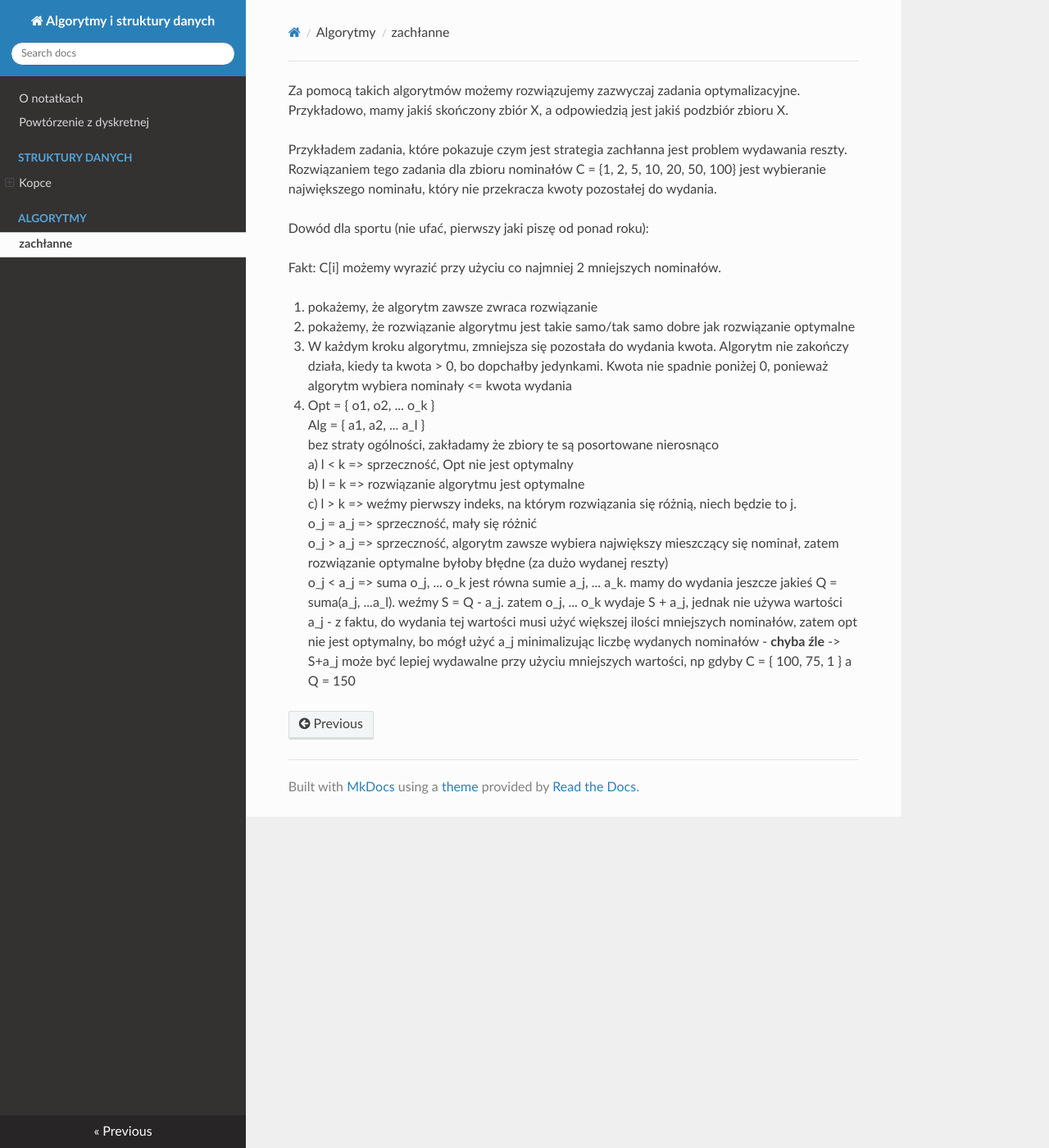
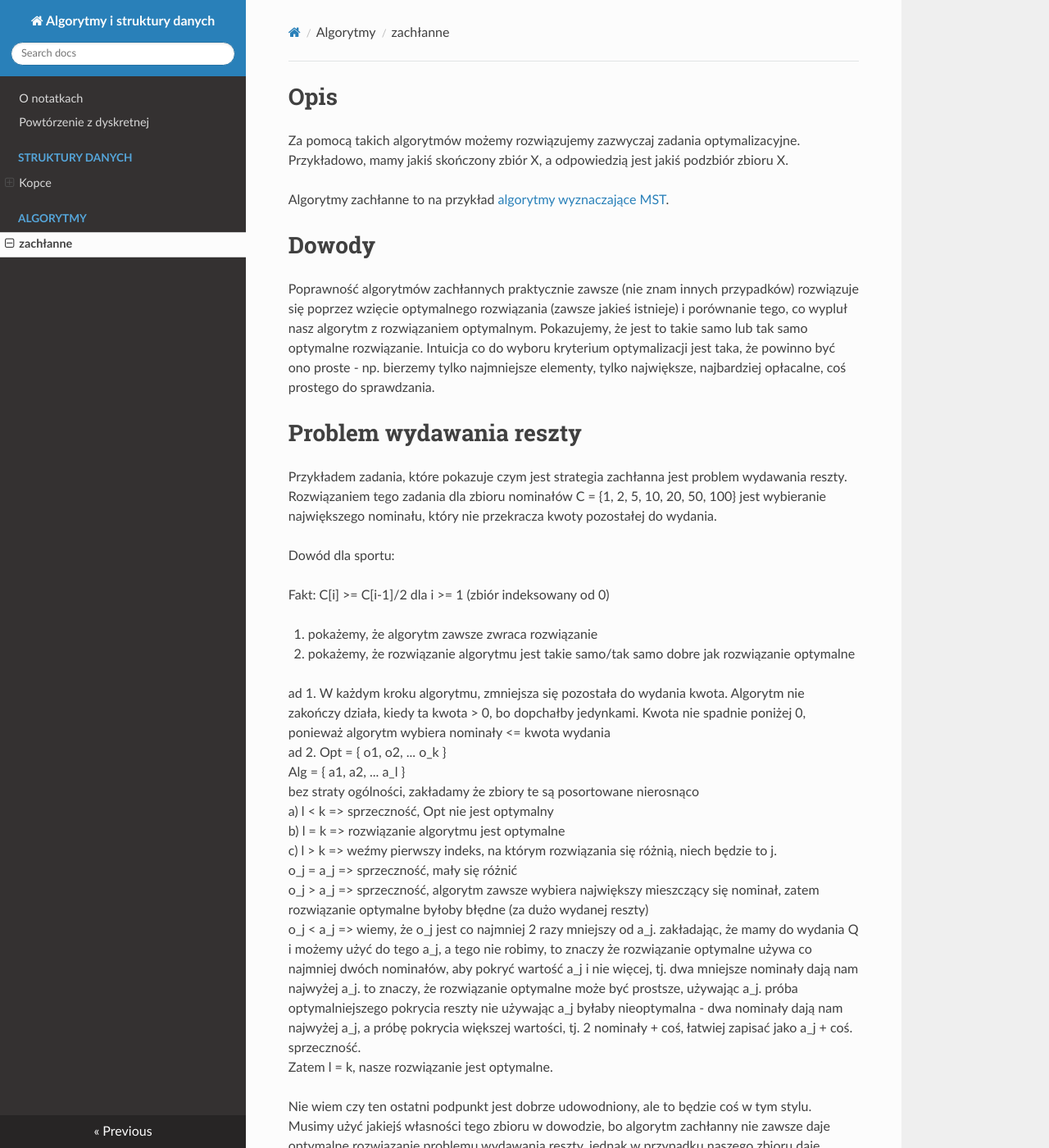
Before and after one commit to const-dominik/aisd-notatki, an MkDocs documentation site: the page built from docs/greedy/greedy-algos.md, in a window 1280 px wide and 1400 px high. Shown: the whole window at 82% size. Built offline with MkDocs 1.6.1, drawn with Linux system fonts in a browser that asks for light colours; nearby versions of some CDN libraries; some of the changed text lies outside the part shown.

Commit message:
added greedy algos

```diff
--- a/docs/greedy/greedy-algos.md
+++ b/docs/greedy/greedy-algos.md
@@ -1,22 +1,51 @@
+# Opis
+
 Za pomocą takich algorytmów możemy rozwiązujemy zazwyczaj zadania optymalizacyjne. Przykładowo, mamy jakiś skończony zbiór X, a odpowiedzią jest jakiś podzbiór zbioru X.
+
+Algorytmy zachłanne to na przykład [algorytmy wyznaczające MST](https://aisd-notatki.readthedocs.io/en/latest/mdl/md/).
+
+# Dowody
+
+Poprawność algorytmów zachłannych praktycznie zawsze (nie znam innych przypadków) rozwiązuje się poprzez wzięcie optymalnego rozwiązania (zawsze jakieś istnieje) i porównanie tego, co wypluł nasz algorytm z rozwiązaniem optymalnym. Pokazujemy, że jest to takie samo lub tak samo optymalne rozwiązanie. Intuicja co do wyboru kryterium optymalizacji jest taka, że powinno być ono proste - np. bierzemy tylko najmniejsze elementy, tylko największe, najbardziej opłacalne, coś prostego do sprawdzania.
+
+# Problem wydawania reszty
 
 Przykładem zadania, które pokazuje czym jest strategia zachłanna jest problem wydawania reszty. Rozwiązaniem tego zadania dla zbioru nominałów C = {1, 2, 5, 10, 20, 50, 100} jest wybieranie największego nominału, który nie przekracza kwoty pozostałej do wydania.
 
-Dowód dla sportu (nie ufać, pierwszy jaki piszę od ponad roku):
+Dowód dla sportu:
 
 Fakt:
-C[i] możemy wyrazić przy użyciu co najmniej 2 mniejszych nominałów.
+C[i] >= C[i-1]/2 dla i >= 1 (zbiór indeksowany od 0)
 
 1. pokażemy, że algorytm zawsze zwraca rozwiązanie
 2. pokażemy, że rozwiązanie algorytmu jest takie samo/tak samo dobre jak rozwiązanie optymalne
 
-3. W każdym kroku algorytmu, zmniejsza się pozostała do wydania kwota. Algorytm nie zakończy działa, kiedy ta kwota > 0, bo dopchałby jedynkami. Kwota nie spadnie poniżej 0, ponieważ algorytm wybiera nominały <= kwota wydania
-4. Opt = { o1, o2, ... o_k }
-   Alg = { a1, a2, ... a_l }
-   bez straty ogólności, zakładamy że zbiory te są posortowane nierosnąco
-   a) l < k => sprzeczność, Opt nie jest optymalny
-   b) l = k => rozwiązanie algorytmu jest optymalne
-   c) l > k => weźmy pierwszy indeks, na którym rozwiązania się różnią, niech będzie to j.
-    o_j = a_j => sprzeczność, mały się różnić
-    o_j > a_j => sprzeczność, algorytm zawsze wybiera największy mieszczący się nominał, zatem rozwiązanie optymalne byłoby błędne (za dużo wydanej reszty)
-    o_j < a_j => suma o_j, ... o_k jest równa sumie a_j, ... a_k. mamy do wydania jeszcze jakieś Q = suma(a_j, ...a_l). weźmy S = Q - a_j. zatem o_j, ... o_k wydaje S + a_j, jednak nie używa wartości a_j - z faktu, do wydania tej wartości musi użyć większej ilości mniejszych nominałów, zatem opt nie jest optymalny, bo mógł użyć a_j minimalizując liczbę wydanych nominałów - **chyba źle** -> S+a_j może być lepiej wydawalne przy użyciu mniejszych wartości, np gdyby C = { 100, 75, 1 } a Q = 150
+ad 1. W każdym kroku algorytmu, zmniejsza się pozostała do wydania kwota. Algorytm nie zakończy działa, kiedy ta kwota > 0, bo dopchałby jedynkami. Kwota nie spadnie poniżej 0, ponieważ algorytm wybiera nominały <= kwota wydania
+ad 2. Opt = { o1, o2, ... o_k }
+ Alg = { a1, a2, ... a_l }
+ bez straty ogólności, zakładamy że zbiory te są posortowane nierosnąco
+ a) l < k => sprzeczność, Opt nie jest optymalny
+ b) l = k => rozwiązanie algorytmu jest optymalne
+ c) l > k => weźmy pierwszy indeks, na którym rozwiązania się różnią, niech będzie to j.
+ o_j = a_j => sprzeczność, mały się różnić
+ o_j > a_j => sprzeczność, algorytm zawsze wybiera największy mieszczący się nominał, zatem rozwiązanie optymalne byłoby błędne (za dużo wydanej reszty)
+ o_j < a_j => wiemy, że o_j jest co najmniej 2 razy mniejszy od a_j. zakładając, że mamy do wydania Q i możemy użyć do tego a_j, a tego nie robimy, to znaczy że rozwiązanie optymalne używa co najmniej dwóch nominałów, aby pokryć wartość a_j i nie więcej, tj. dwa mniejsze nominały dają nam najwyżej a_j. to znaczy, że rozwiązanie optymalne może być prostsze, używając a_j. próba optymalniejszego pokrycia reszty nie używając a_j byłaby nieoptymalna - dwa nominały dają nam najwyżej a_j, a próbę pokrycia większej wartości, tj. 2 nominały + coś, łatwiej zapisać jako a_j + coś. sprzeczność.
+Zatem l = k, nasze rozwiązanie jest optymalne.
+
+Nie wiem czy ten ostatni podpunkt jest dobrze udowodniony, ale to będzie coś w tym stylu. Musimy użyć jakiejś własności tego zbioru w dowodzie, bo algorytm zachłanny nie zawsze daje optymalne rozwiązanie problemu wydawania reszty, jednak w przypadku naszego zbioru daje. Pewnie dałoby się udowodnić, że dla każdego zbioru, gdzie C[0] = 1 i C[i+1] >= 2\*C[i] ten algorytm daje wynik optymalny. W sumie to chyba nawet ten dowód to udowadnia, jakby ładnie go dupnąć w formie dowodu indukcyjnego.
+
+# Problem szeregowania zadań
+
+Problem 1:
+Mamy taski i hcemy zminimalizować czas przebywania tych tasków w systemie, tzn. wykonać jak najwięcej jak najszybciej. Intuicyjnie, taski wykonujemy od najkrótszego.
+
+Dowód z notatek Lorysia, uwaga bo u niego t oznacza czas wykonania taska, np t1 to czas wykonania 1 zadania.
+![](images/szeregowanie-1.png)
+
+Problem 2:
+TODO, doczytać
+
+# Problem pokrycia zbioru
+
+NP-trudny! Możemy jednak stworzyć algorytm aproksymacyjny korzystając ze strategii zachłannej, który będzie bliski optymalnemu.
+TODO! :)
--- a/mkdocs.yml
+++ b/mkdocs.yml
@@ -4,6 +4,9 @@
     - markdown.extensions.codehilite:
           guess_lang: false
     - markdown.extensions.fenced_code
+extra_javascript:
+    - https://cdnjs.cloudflare.com/ajax/libs/mathjax/2.7.7/MathJax.min.js?config=TeX-MML-AM_CHTML
+
 nav:
     - O notatkach: index.md
     - Powtórzenie z dyskretnej: mdl/md.md
```
Also changed, not shown: docs/greedy/images/szeregowanie-1.png (added).
